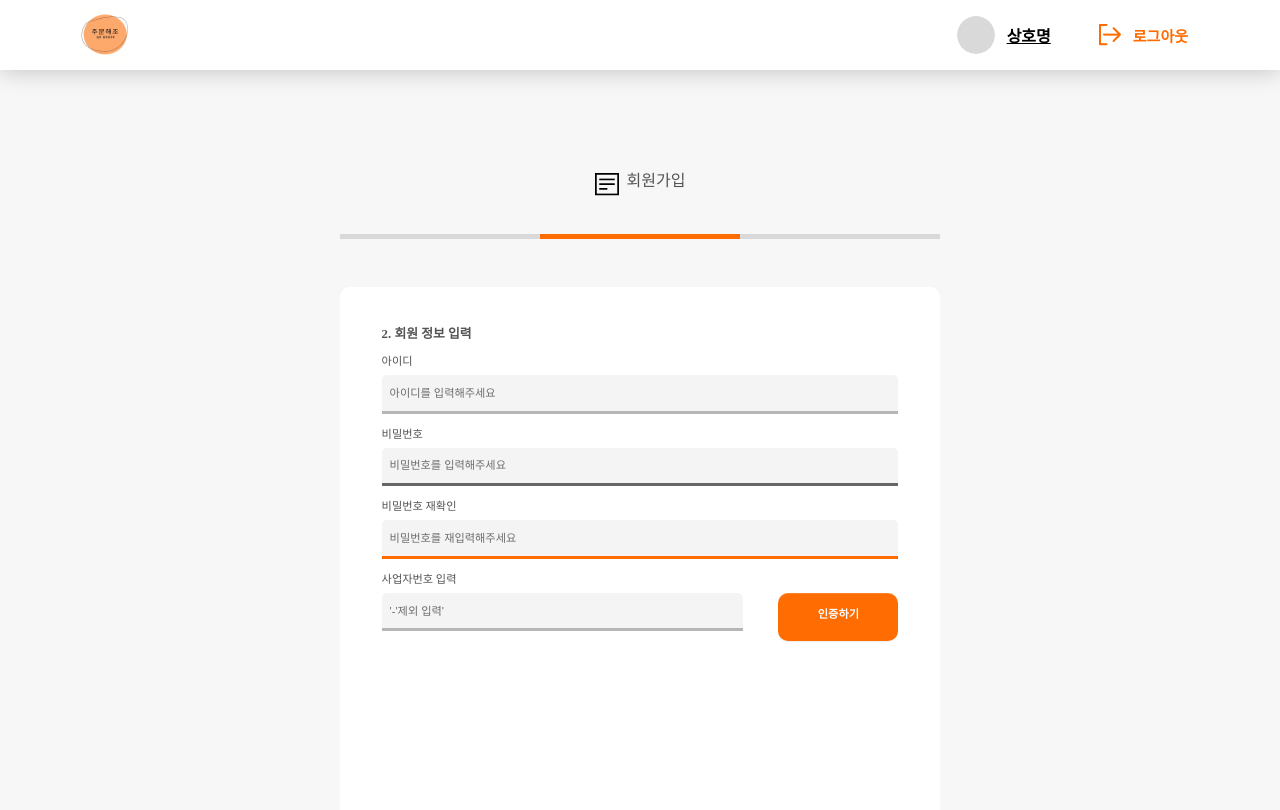
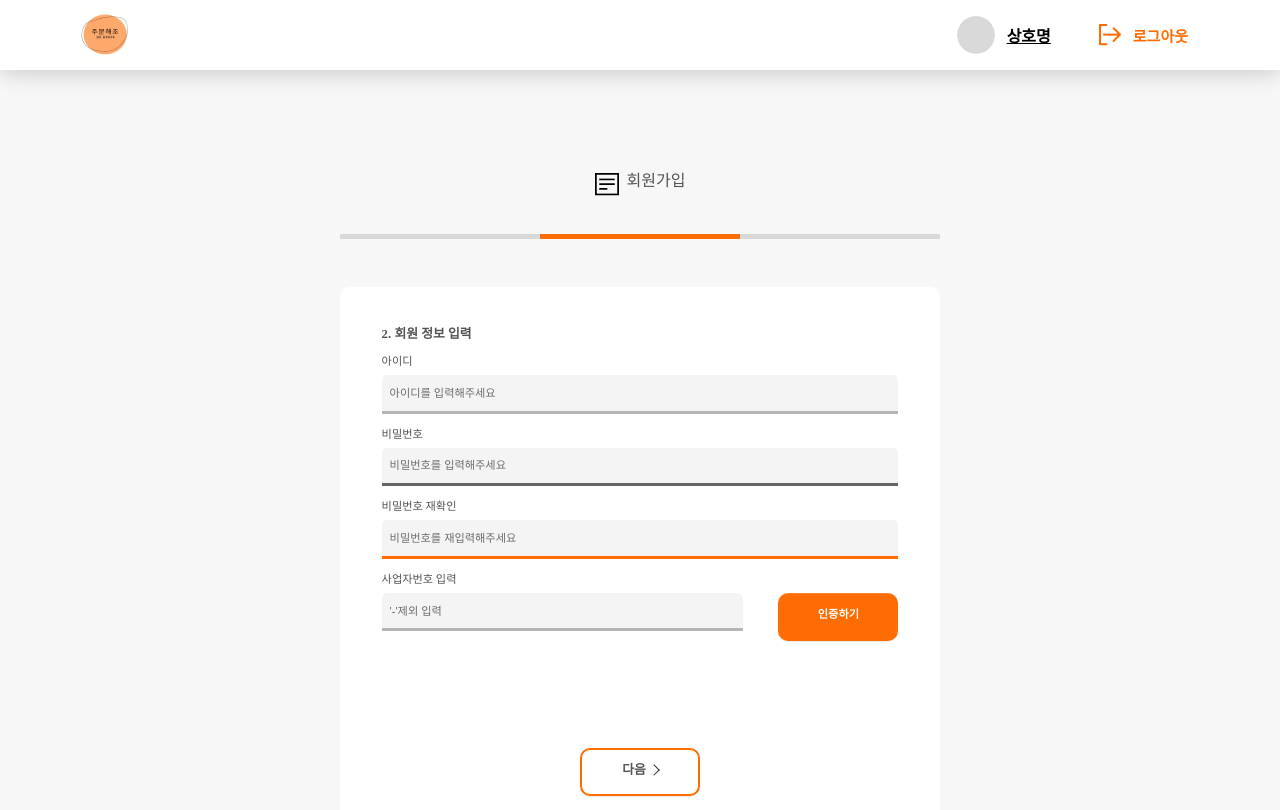
Before and after one commit to codestates-seb/seb40_main_021, a React (Create React App) app in the folder client/: page /MemberInfo in a window 1280 px wide. Built offline with nearby package versions, Linux system fonts and the light colour scheme.

Commit message:
✨ Feat: 회원 정보 유효성 검사, api 1차 연동

```diff
--- a/client/src/pages/Signup/MemberInfo.js
+++ b/client/src/pages/Signup/MemberInfo.js
@@ -1,16 +1,63 @@
 import React from 'react';
 import { Link } from 'react-router-dom';
+import { useState } from "react";
+import { useNavigate } from "react-router-dom";
+import axios from 'axios';
 import { Active, BtnFill, CompanyNum, Container, DivideLine, FormControl, InfoForm, InfoFormAuthComplete, InfoFormError, MemberPanel, MemberReg, PageTitle, PanelTitle, Wrapper } from './MemberInfo.Style';
+import { BtnArea, BtnDefault } from './SignupTos.Style';
+
 
 
 const MemberInfo = () => {
 
+   const postBusinessNumber = async () => {
+         const token = 'Infuser e4ljz5QijI7ihKnKQFr3PfVxrppJxAQtNP4cqbykOX2d+nPayV9d8rkbaFEAi/v8JekzxSiy1uDD8cs1buEtSg=='
+      try {
+         await axios.post(
+               'api.odcloud.kr/api/nts-businessman/v1/status',
+               {
+                headers: {
+               "Content-Type": "application/json",
+               Authorization: `Bearer ${token}`,
+                }
+               },
+               {
+                  body:{ b_no:[]
+                  }
+               },
+            )
+            .then((res) => navigate(`/status/${res.data.tax_type}`));
+         } catch (err) {
+           console.log(err);
+         }
+       };
+
+
+   const postMemberInfo = async () => {
+     try {
+       await axios.post(
+           `${process.env.REACT_APP_API_URL}/StoreInfo`,
+           {
+            id: id,
+            password: password,
+            businessNumber: businessNumber,
+           },
+         )
+         .then((res) => navigate(`/StoreInfo/${res.data.id}`));
+     } catch (err) {
+       console.log(err);
+     }
+   };
+
+   const navigate = useNavigate();
    const [id, setId] = React.useState('');
    const [password, setPassword] = React.useState('');
+   const [businessNumber, setBusinessNumber] = useState('');
 
    const [idError, setIdError] = React.useState(false);
    const [passwordError, setPasswordError] = React.useState(false);
-   const [passwordConfirmError, setPasswordConfirmError] = React.useState('');
+   const [passwordConfirmError, setPasswordConfirmError] = React.useState(false);
+   // const [businessNumberError, setBusinessNumberError] = React.useState(false);
 
 
    const handleId = e => {
@@ -31,13 +78,32 @@ const MemberInfo = () => {
 
       if (passwordRegex.test(e.target.value) || e.target.value === '') {
          setPasswordError(false);
-         setPasswordConfirmError(false);
+
       } else {
          setPasswordError(true);
-         setPasswordConfirmError(true);
+
       }
    };
 
+   const handlePasswordConfirm = e => {
+
+      if (password !== e.target.value){
+         setPasswordConfirmError(true);
+      }
+      else {
+         setPasswordConfirmError(false);
+      }
+   }
+
+   // const handleBusinessNumberError =e => {
+
+   // if (businessNumber !== e.target.value){
+   //    setBusinessNumberError(true);
+   // }
+   // else{
+   // setBusinessNumberError(false);
+   //    }
+   // }
 
    return (
       <Wrapper>
@@ -74,7 +140,7 @@ const MemberInfo = () => {
                      type="password"
                      placeholder="비밀번호를 입력해주세요"
                      name="password"
-                     onChange={handlePassword} />
+                     onChange={handlePassword}/>
                   </InfoForm>
                   {passwordError && <span>영문, 숫자,특수문자 포함 8자리 이상</span>}
                   <InfoFormError>
@@ -83,18 +149,24 @@ const MemberInfo = () => {
                      type="password"
                      placeholder="비밀번호를 재입력해주세요"
                      name="password"
+                     onChange={handlePasswordConfirm}
                         />
                   </InfoFormError>
                   {passwordConfirmError && <span>확인 비밀번호가 다릅니다.</span>}
                   <InfoFormAuthComplete>
                      <label>사업자번호 입력</label>
                      <CompanyNum>
-                        <FormControl type="text" placeholder="'-'제외 입력'" />
+                        <FormControl type="text" placeholder="'-'제외 입력" onChange={postBusinessNumber}/>
                         <BtnFill>
-                           <Link to="/storeInfo">인증하기</Link>
+                           <Link onClick={postBusinessNumber} >인증하기</Link>
                         </BtnFill>
                      </CompanyNum>
-                     {/* <span>인증이 완료되었습니다.</span> */}
+                     {/* {businessNumberError && <span>없는 사업자 번호입니다.</span>} */}
+                     <BtnArea>
+                     <BtnDefault>
+                     <Link to="/storeInfo" onClick={postMemberInfo} >다음</Link>
+                     </BtnDefault>
+                     </BtnArea>
                   </InfoFormAuthComplete>
                </MemberPanel>
             </MemberReg>
```
